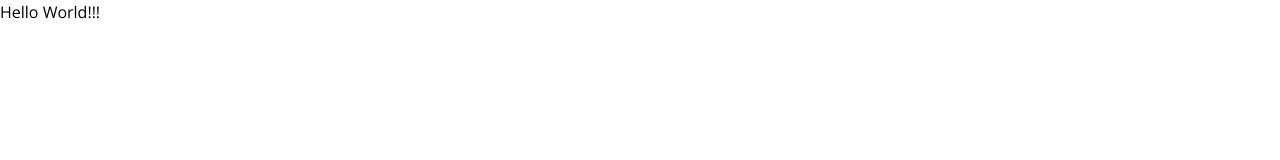
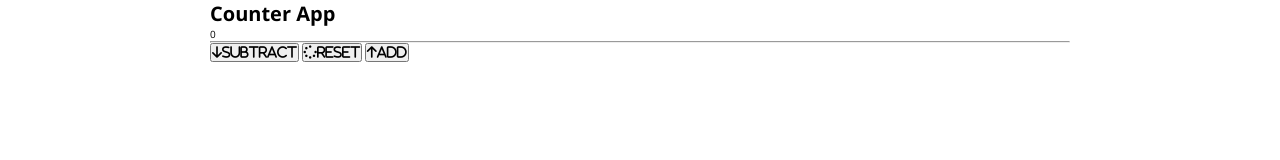
Before and after one commit to dominicdaviescodes/counter-app, a plain HTML site: page index.html in a window 1280 px wide. Drawn offline with nearby package versions, Linux system fonts and the light colour scheme.

Commit message:
add markup, edit readme

```diff
--- a/index.html
+++ b/index.html
@@ -11,8 +11,24 @@
     <link rel="stylesheet" href="styles.css" />
   </head>
   <body>
-    <p>Hello World!!!</p>
-
+    <div class="container">
+      <div class="counter-div">
+        <h1>Counter App</h1>
+        <span class="count">0</span>
+        <hr>
+        <div class="buttons">
+          <button class="subtract">
+            <i class="fas fa-arrow-down">Subtract</i>
+          </button>
+          <button class="reset">
+            <i class="fas fa-spinner">Reset</i>
+          </button>
+          <button class="add">
+            <i class="fas fa-arrow-up">Add</i>
+          </button>
+        </div>
+      </div>
+    </div>
     <script src="script.js"></script>
   </body>
 </html>
```
Also changed, not shown: 1 other file.
